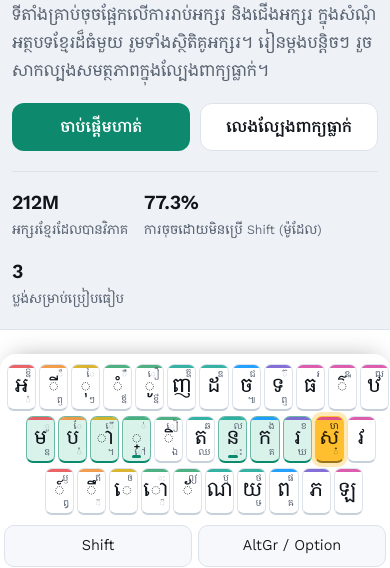
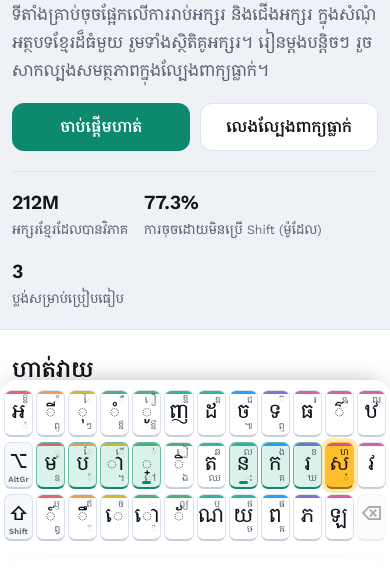
Before and after one commit to Ratha-SAN/modern-khmer-keyboard-tutor, a plain HTML site: page docs/index.html in a window 390 px wide. Shown: the part 291-859 px from the top of the page. Drawn offline with Linux system fonts and the light colour scheme.

Commit message:
Phone keyboard: Shift, AltGr and Backspace as keys inside the keyboard (#11)
Claude-Session: https://claude.ai/code/session_01WHXREaSf8QbjoLHvRYBxpe

Co-authored-by: Claude <noreply@anthropic.com>

```diff
--- a/docs/index.html
+++ b/docs/index.html
@@ -239,6 +239,7 @@ button,a,select,.k{-webkit-tap-highlight-color:transparent}
 .kb.show-s .k .s,.kb.show-a .k .a{left:0;right:0;top:50%;bottom:auto;transform:translateY(-55%);text-align:center;font-size:clamp(.95rem,2.5vw,1.4rem);color:var(--ink);background:none;padding:0}
 .kb.show-s .k .a,.kb.show-a .k .s{visibility:hidden}
 #mback{display:none}
+.k.mod{display:none}
 body.mode-game #mback{display:inline-flex}
 @media (max-width:640px){
   .wrap{padding-inline:12px}
@@ -277,6 +278,16 @@ body.mode-game #mback{display:inline-flex}
   .k .b{font-size:clamp(1.05rem,5vw,1.3rem)}
   .k .s,.k .a{font-size:.55rem}
   .k.bump::after{bottom:3px}
+  .kr{margin-left:0!important}
+  .k.mod{display:block;background:var(--raise);border-color:var(--line);border-bottom-color:var(--key-edge)}
+  .k.mod .mi{position:absolute;left:0;right:0;top:44%;transform:translateY(-50%);text-align:center;font:600 1.15rem/1 var(--ui);color:var(--ink)}
+  .k.mod .ml{position:absolute;left:0;right:0;bottom:3px;text-align:center;font:600 .5rem/1 var(--ui);color:var(--muted);letter-spacing:.02em}
+  .k.mod.on{background:var(--accent);border-color:transparent;border-bottom-color:color-mix(in srgb,var(--accent) 60%,#000)}
+  .k.mod.on .mi,.k.mod.on .ml{color:var(--accent-ink)}
+  .k.mod.need{box-shadow:0 0 0 3px var(--hint)}
+  body:not(.mode-game) #kback{opacity:.35}
+  .kb.show-s .k.mod .mi,.kb.show-a .k.mod .mi{visibility:visible}
+  .mods{display:none!important}
   .mods{margin-top:6px;gap:6px}
   .mods button{min-width:0;flex:1;min-height:42px;padding:6px}
   .legend{display:none}
@@ -562,6 +573,23 @@ function renderKeyboard(){
     r.forEach(function(c){d.appendChild(mkKey(c))});
     kbEl.appendChild(d);
   });
+  // phone-style modifier keys (shown on narrow screens): AltGr where Caps Lock sits, Shift and Backspace around the bottom row
+  var rows=kbEl.children;
+  rows[2].insertBefore(modKey("kalt","⌥","AltGr",function(){setMod(false,!stickyAlt)}),rows[2].firstChild);
+  rows[3].insertBefore(modKey("kshift","⇧","Shift",function(){setMod(!stickyShift,false)}),rows[3].firstChild);
+  rows[3].appendChild(modKey("kback","⌫","",function(){if(mode==="game")gKey({key:"Backspace",preventDefault:function(){}})}));
+  setMod(stickyShift,stickyAlt);
+}
+function modKey(id,icon,label,fn){
+  var b=document.createElement("button");b.type="button";b.id=id;b.className="k mod";b.setAttribute("aria-label",label||"Backspace");
+  b.innerHTML='<span class="mi"></span><span class="ml"></span>';b.children[0].textContent=icon;b.children[1].textContent=label;
+  b.addEventListener("pointerdown",function(e){if(e.pointerType==="mouse"&&e.button!==0)return;e.preventDefault();b._pd=Date.now();fn()});
+  b.addEventListener("click",function(){if(Date.now()-(b._pd||0)>700)fn()});
+  return b;
+}
+function needMod(layer){
+  ["mshift","kshift"].forEach(function(id){var e=$(id);if(e)e.classList.toggle("need",layer===1)});
+  ["maltgr","kalt"].forEach(function(id){var e=$(id);if(e)e.classList.toggle("need",layer===2)});
 }
 
 // ---- state
@@ -618,7 +646,7 @@ function nextUnit(){
 }
 function clearHint(){
   Object.keys(keyEls).forEach(function(c){keyEls[c].classList.remove("hint","hl-s","hl-a")});
-  $("mshift").classList.remove("need");$("maltgr").classList.remove("need");
+  needMod(0);
 }
 function updateHint(){
   if(mode==="game"){gHint();return}
@@ -626,8 +654,7 @@ function updateHint(){
   var u=nextUnit(); if(!u||!showHint)return;
   var w=where[u], el=keyEls[w.code];
   if(el){el.classList.add("hint"); if(w.layer===1)el.classList.add("hl-s"); if(w.layer===2)el.classList.add("hl-a");}
-  if(w.layer===1)$("mshift").classList.add("need");
-  if(w.layer===2)$("maltgr").classList.add("need");
+  needMod(w.layer);
   hl.textContent=T("Next: ")+disp(u)+(w.layer===1?T("  (hold Shift)"):w.layer===2?T("  (hold AltGr / Option)"):"");
 }
 var LOG=[], lastT=0;
@@ -684,6 +711,7 @@ function setMod(s,a){
   stickyShift=s;stickyAlt=a;
   $("mshift").setAttribute("aria-pressed",s);$("maltgr").setAttribute("aria-pressed",a);
   kbEl.classList.toggle("show-s",!!s);kbEl.classList.toggle("show-a",!!a);
+  if($("kshift")){$("kshift").classList.toggle("on",!!s);$("kalt").classList.toggle("on",!!a);$("kshift").setAttribute("aria-pressed",!!s);$("kalt").setAttribute("aria-pressed",!!a)}
 }
 $("mshift").onclick=function(){setMod(!stickyShift,false)};
 $("maltgr").onclick=function(){setMod(false,!stickyAlt)};
@@ -839,7 +867,7 @@ function gHint(){
   var rem=t.text.substr(t.typed.length),best=null;
   Object.keys(where).forEach(function(u){if(rem.indexOf(u)===0&&(!best||u.length>best.length))best=u});
   if(!best)return;var w=where[best],el=keyEls[w.code];
-  if(el){el.classList.add("hint");if(w.layer===1)el.classList.add("hl-s");if(w.layer===2)el.classList.add("hl-a")}
+  if(el){el.classList.add("hint");if(w.layer===1)el.classList.add("hl-s");if(w.layer===2)el.classList.add("hl-a")}needMod(w.layer);
 }
 function setMode(m){
   document.body.classList.toggle("mode-game",m==="game");
```
Also changed, not shown: 1 other file.
